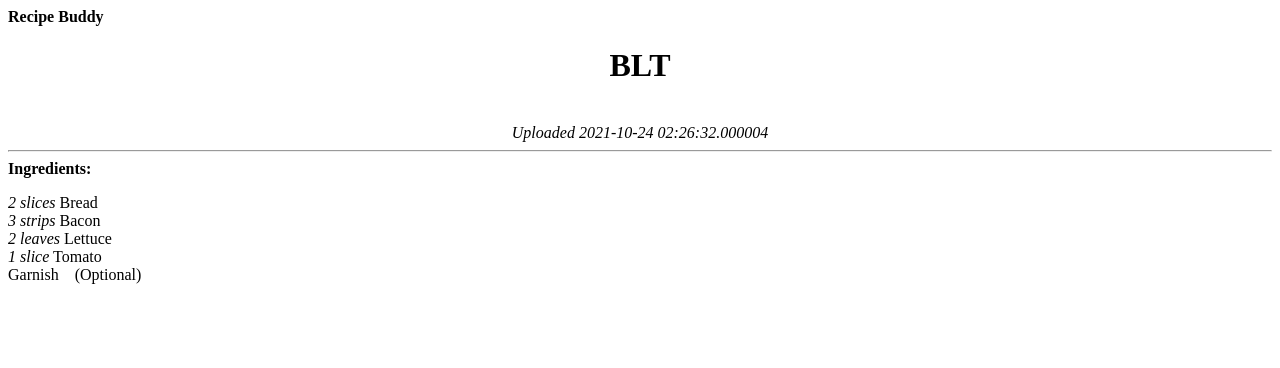
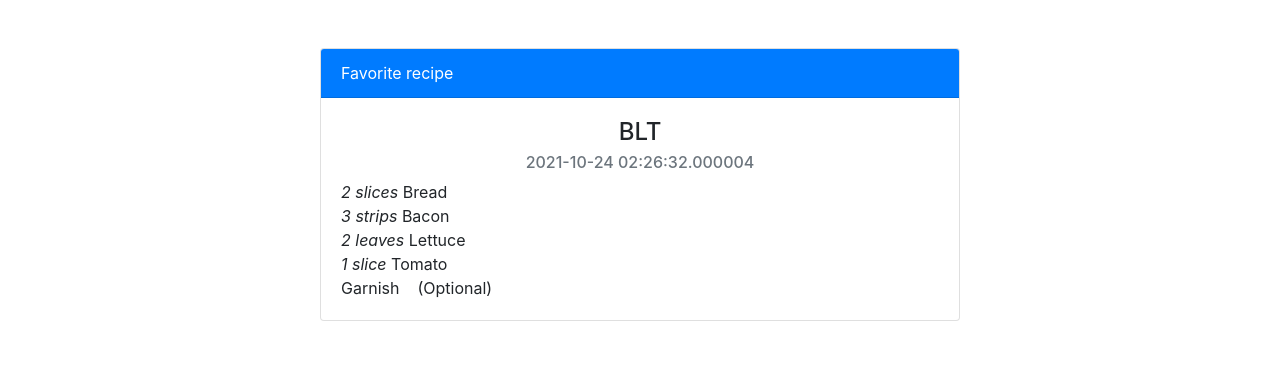
Before and after one commit to CertifiedDataBoys/Recipe-Buddy, a Flask app: page /test in a window 1280 px wide. Shown: the top 368 px of the page. Run offline with Flask 2, Linux system fonts and the light colour scheme; data comes from the database, SQL or seed files in the repository; parts of the project's set-up code (start-up, migrations or seed data) failed here and were passed over; some libraries are stand-ins or nearby versions.

Commit message:
Bootstrapped test.html

```diff
--- a/app/templates/test.html
+++ b/app/templates/test.html
@@ -1,19 +1,25 @@
 <!doctype html>
-<html>
 
+<head>
+  <link rel="stylesheet" href="https://maxcdn.bootstrapcdn.com/bootstrap/4.0.0/css/bootstrap.min.css" integrity="sha384-Gn5384xqQ1aoWXA+058RXPxPg6fy4IWvTNh0E263XmFcJlSAwiGgFAW/dAiS6JXm" crossorigin="anonymous">
+  <title>Testing page</title>
+</head>
+
+{% block content %}
   <body>
-    <strong>Recipe Buddy</strong>
-    <br>
-    <center>
-        <h1>{{ recipe.title }}</h1>
-        <br>
-        <i>Uploaded {{ recipe.uploaded }}</i>
-        <br>
-    </center>
-    <hr>
-        <b>Ingredients:</b>
-        <br>
-        <p>
+    <div class="py-5 d-flex justify-content-center">
+      <div class="card w-50 shadow-sm">
+        <div class="card-header bg-primary text-white">
+          Favorite recipe
+        </div>
+        <div class="card-body">
+          <h4 class="card-title text-center">
+            {{ recipe.title }}
+          </h4>
+          <h6 class="card-subtitle text-muted text-center mb-2">
+            {{ recipe.uploaded }}
+          </h6>
+          <p class="card-text">
             {% for ingredient in ingredients_list %}
 
               {% if ingredient[0] != None  %}
@@ -34,6 +40,10 @@
 
             {% endfor %}
           </p>
+        </div>
+      </div>
+    </div>
   </body>
+{% endblock %}
 
 </html>
```
Lines whose indentation alone changed are shown as unchanged.
